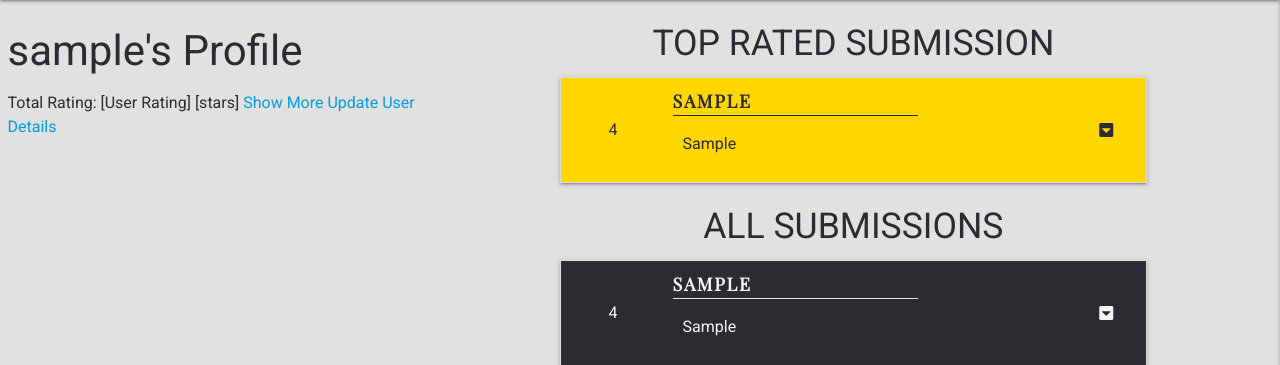
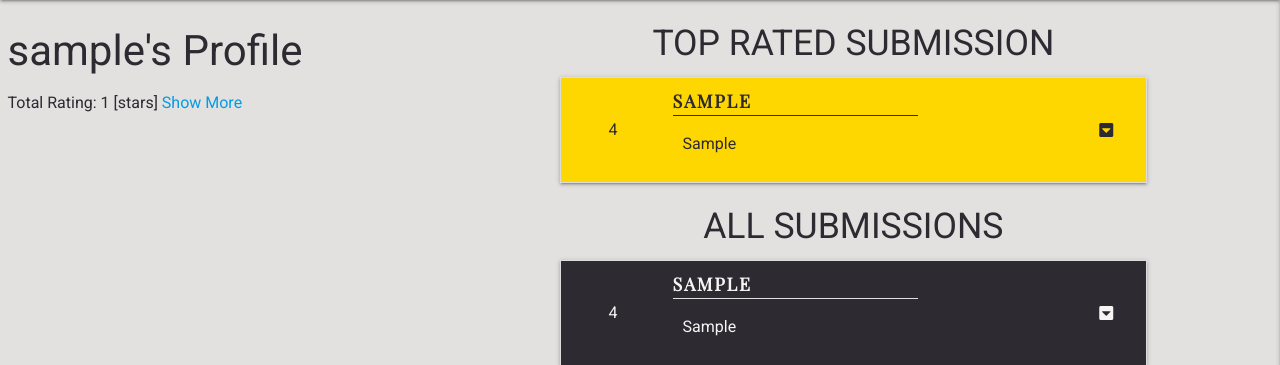
Before and after one commit to mark-obeirne/esports-dictionary, a Flask app: a page that uses templates/profile.html in a window 1280 px wide. Shown: the part 64-429 px from the top of the page. Run offline with Flask 2, Linux system fonts and the light colour scheme; a database or web service that is not in the repository returns one stand-in record (values such as "Sample title"); some libraries are stand-ins or nearby versions.

Commit message:
Update user profile page template
- Update user rating field to show data from database
- Restrict editing of user details to the user who owns the profile

```diff
--- a/templates/profile.html
+++ b/templates/profile.html
@@ -3,10 +3,12 @@ endblock %} {% block content %}
 <div class="row">
   <div class="col s12 l4 user-details-section">
     <h1 class="user-title">{{ user.username }}'s Profile</h1>
-    <span class="user-rating">Total Rating: [User Rating]</span>
+    <span class="user-rating">Total Rating: {{ user.total_rating }}</span>
     <span class="user-stars">[stars]</span>
     <a href="#">Show More</a>
+    {% if user.username == session["user"] %}
     <a href="#">Update User Details</a>
+    {% endif %}
   </div>
   <div class="col s12 l8 user-submissions">
     <h2 class="heading uppercase center-align">Top Rated Submission</h2>
```
